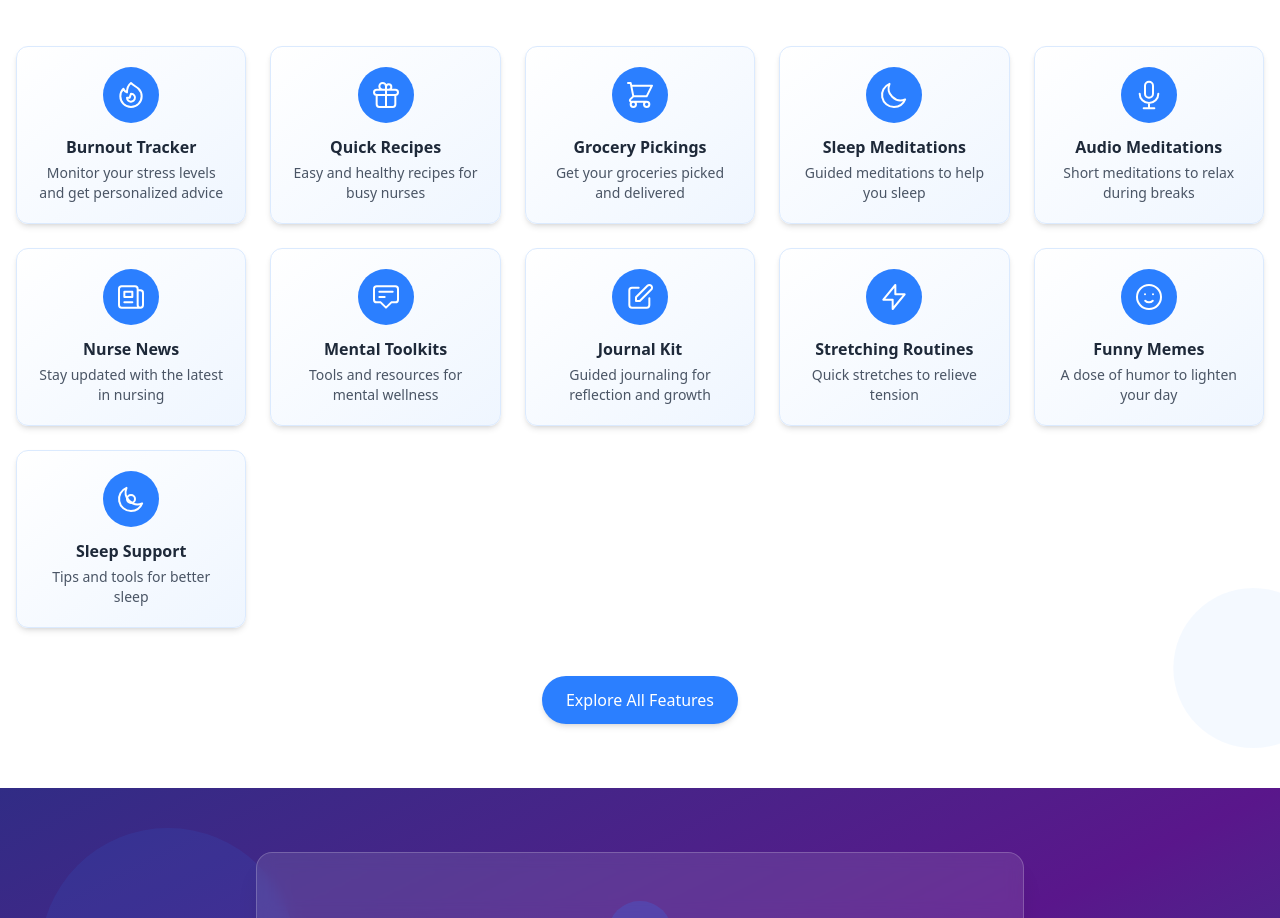
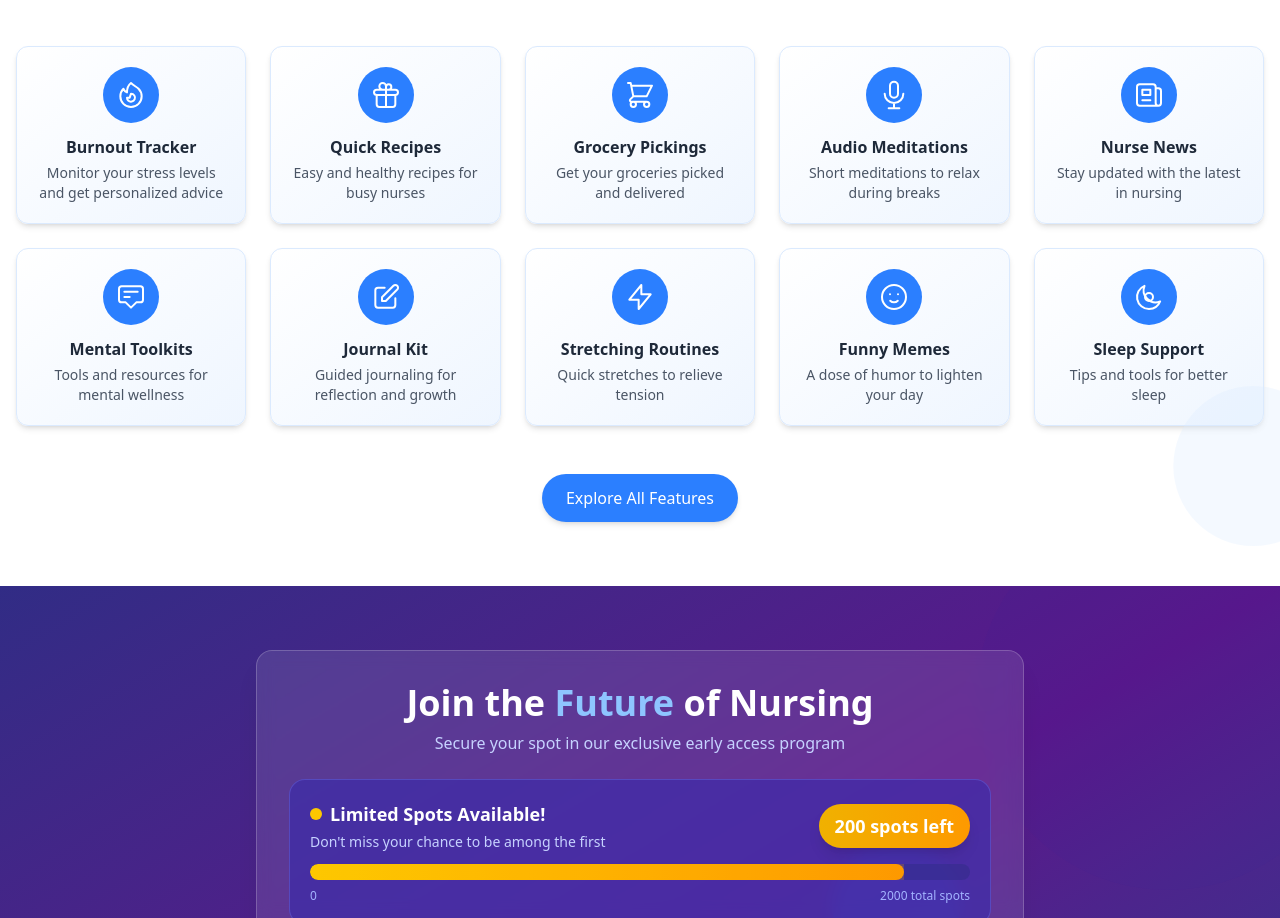
Before and after one commit to Thisalzzz/nursemoves-landing-page, a React (Vite) app: page / in a window 1280 px wide. Shown: the part 2860-3778 px from the top of the page. Built offline with nearby package versions, Linux system fonts and the light colour scheme.

Commit message:
slot bar and second form added

```diff
--- a/src/components/EmailCapture.jsx
+++ b/src/components/EmailCapture.jsx
@@ -1,136 +1,275 @@
-// src/components/EmailCapture.jsx
-import React, { useState } from 'react';
+import React, { useState, useEffect, useRef } from "react";
 
 const EmailCapture = () => {
-  const [email, setEmail] = useState('');
-  const [isSubmitting, setIsSubmitting] = useState(false);
+  const [name, setName] = useState("");
+  const [email, setEmail] = useState("");
+  const [position, setPosition] = useState("");
+  const [isLoading, setIsLoading] = useState(false);
   const [isSubmitted, setIsSubmitted] = useState(false);
+  const [progressWidth, setProgressWidth] = useState(0);
+  const [slotsRemaining, setSlotsRemaining] = useState(200);
+  const [pulse, setPulse] = useState(false);
+  const [inView, setInView] = useState(false);
+  const sectionRef = useRef(null);
 
-  const handleSubmit = (e) => {
+  // Set up intersection observer for scroll trigger
+  useEffect(() => {
+    const observer = new IntersectionObserver(
+      ([entry]) => {
+        if (entry.isIntersecting) {
+          setInView(true);
+          // Start animations when section comes into view
+          setProgressWidth(90); // 90% full = 200 remaining out of 2000 total
+
+          // Create pulsing effect
+          setPulse(true);
+          setTimeout(() => setPulse(false), 1000);
+
+          // Set interval for periodic pulsing
+          const pulseInterval = setInterval(() => {
+            setPulse(true);
+            setTimeout(() => setPulse(false), 1000);
+          }, 8000);
+
+          // Clean up observer and interval when component unmounts
+          return () => clearInterval(pulseInterval);
+        }
+      },
+      { threshold: 0.3 } // Trigger when 30% of section is visible
+    );
+
+    if (sectionRef.current) {
+      observer.observe(sectionRef.current);
+    }
+
+    return () => {
+      if (sectionRef.current) {
+        observer.unobserve(sectionRef.current);
+      }
+    };
+  }, []);
+
+  const handleSubmit = async (e) => {
     e.preventDefault();
-    if (!email) return;
 
-    setIsSubmitting(true);
-    // Simulate API call
-    setTimeout(() => {
-      setIsSubmitting(false);
+    if (!name.trim()) {
+      alert("Please enter your name");
+      return;
+    }
+    if (!email.trim()) {
+      alert("Please enter your email address");
+      return;
+    }
+    if (!/^\S+@\S+\.\S+$/.test(email)) {
+      alert("Please enter a valid email address");
+      return;
+    }
+    if (!position) {
+      alert("Please select your nursing section");
+      return;
+    }
+
+    setIsLoading(true);
+
+    try {
+      const response = await fetch(
+        "https://v1.nocodeapi.com/nursemoves/google_sheets/wSONYnesksfXcOGt?tabId=Sheet1",
+        {
+          method: "POST",
+          headers: { "Content-Type": "application/json" },
+          body: JSON.stringify([
+            [name, email, position, new Date().toISOString()],
+          ]),
+        }
+      );
+
+      const result = await response.json();
+
+      if (response.ok) {
         setIsSubmitted(true);
-      setEmail('');
-      // Reset after 5 seconds
+        setName("");
+        setEmail("");
+        setPosition("");
+        setSlotsRemaining(prev => Math.max(0, prev - 1)); // Decrement remaining slots
         setTimeout(() => setIsSubmitted(false), 5000);
-    }, 1500);
+      } else {
+        alert("Failed to submit. Please try again later.");
+        console.error("API Error:", result);
+      }
+    } catch (error) {
+      alert("An unexpected error occurred. Please try again.");
+      console.error("Submission Error:", error);
+    } finally {
+      setIsLoading(false);
+    }
   };
 
   return (
-    <section className="py-16 bg-gradient-to-br from-indigo-900 via-purple-900 to-blue-900 relative overflow-hidden">
+    <section
+      ref={sectionRef}
+      className="py-16 bg-gradient-to-br from-indigo-900 via-purple-900 to-blue-900 relative overflow-hidden"
+    >
       {/* Decorative elements */}
-      <div className="absolute top-0 left-0 w-full h-full opacity-10">
-        <div className="absolute top-10 left-10 w-64 h-64 rounded-full bg-blue-500 mix-blend-soft-light"></div>
-        <div className="absolute bottom-10 right-10 w-80 h-80 rounded-full bg-purple-500 mix-blend-soft-light"></div>
+      <div className="absolute top-0 left-0 w-full h-full overflow-hidden">
+        <div className="absolute -top-20 -right-20 w-96 h-96 rounded-full bg-indigo-800/20 animate-pulse-slow"></div>
+        <div className="absolute bottom-10 left-10 w-64 h-64 rounded-full bg-purple-700/20 animate-ping-slow"></div>
+        <div className="absolute top-1/3 right-1/4 w-32 h-32 rounded-full bg-blue-600/20 animate-pulse"></div>
       </div>
 
       <div className="container mx-auto px-4 relative z-10">
-        <div className="max-w-3xl mx-auto text-center">
-          <div className="bg-white/10 backdrop-blur-sm rounded-2xl p-8 md:p-12 border border-white/20 shadow-xl">
-            <div className="inline-flex items-center justify-center mb-6">
-              <div className="bg-blue-500/20 p-3 rounded-full">
-                <svg xmlns="http://www.w3.org/2000/svg" className="h-10 w-10 text-white" viewBox="0 0 24 24" fill="none" stroke="currentColor" strokeWidth="2" strokeLinecap="round" strokeLinejoin="round">
-                  <path d="M4 4h16c1.1 0 2 .9 2 2v12c0 1.1-.9 2-2 2H4c-1.1 0-2-.9-2-2V6c0-1.1.9-2 2-2z"></path>
-                  <polyline points="22,6 12,13 2,6"></polyline>
-                </svg>
+        <div className="max-w-3xl mx-auto text-center bg-white/10 backdrop-blur-sm p-8 rounded-2xl border border-white/20 shadow-xl">
+          <h2 className="text-4xl font-bold text-white mb-2">
+            Join the <span className="text-blue-300">Future</span> of Nursing
+          </h2>
+          <p className="text-indigo-200 mb-6">
+            Secure your spot in our exclusive early access program
+          </p>
+
+          {/* Slots Remaining Indicator - Only show animation when section is in view */}
+          <div className={`mb-8 transition-all duration-500 ${isSubmitted ? "opacity-0 h-0 overflow-hidden" : "opacity-100 h-auto"} ${inView ? "translate-y-0" : "translate-y-10 opacity-0"}`}>
+            <div className="relative bg-indigo-800/60 border border-indigo-400/30 rounded-2xl p-5 mb-4">
+              <div className="flex flex-col md:flex-row justify-between items-center mb-3 gap-4">
+                <div className="text-center md:text-left">
+                  <h3 className="text-lg font-bold text-white flex items-center justify-center md:justify-start">
+                    <span className={`inline-block w-3 h-3 rounded-full mr-2 ${pulse ? 'animate-ping bg-yellow-400' : 'bg-yellow-400'}`}></span>
+                    Limited Spots Available!
+                  </h3>
+                  <p className="text-indigo-200 text-sm mt-1">
+                    Don't miss your chance to be among the first
+                  </p>
+                </div>
+                <div className="bg-gradient-to-r from-yellow-500 to-amber-500 rounded-full px-4 py-2 shadow-lg transform hover:scale-105 transition-transform">
+                  <span className="text-white font-bold text-lg">
+                    {slotsRemaining} spots left
+                  </span>
                 </div>
               </div>
 
-            <h2 className="text-3xl md:text-4xl font-bold text-white mb-4 tracking-tight">
-              Join the <span className="text-blue-300">Future</span> of Nursing
-            </h2>
+              <div className="relative w-full h-4 bg-indigo-900/50 rounded-full overflow-hidden">
+                <div
+                  className="absolute top-0 left-0 h-full bg-gradient-to-r from-yellow-400 to-amber-500 rounded-full transition-all duration-1000 ease-out"
+                  style={{ width: `${progressWidth}%` }}
+                >
+                  <div className="absolute top-0 left-0 w-full h-full bg-gradient-to-r from-yellow-400/30 to-amber-500/30 animate-pulse"></div>
+                </div>
+              </div>
 
-            <p className="text-xl text-blue-100 mb-8 max-w-2xl mx-auto leading-relaxed">
-              Be the first to experience our revolutionary platform. Join our exclusive waitlist for early access and updates.
-            </p>
+              <div className="flex justify-between mt-2 text-xs text-indigo-300">
+                <span>0</span>
+                <span>2000 total spots</span>
+              </div>
+            </div>
+          </div>
 
           {isSubmitted ? (
-              <div className="bg-green-500/20 border border-green-400/30 rounded-xl py-6 px-8 max-w-lg mx-auto transition-all duration-500 animate-pulse">
-                <div className="flex items-center justify-center gap-3">
-                  <svg xmlns="http://www.w3.org/2000/svg" className="h-7 w-7 text-green-300" viewBox="0 0 24 24" fill="none" stroke="currentColor" strokeWidth="2" strokeLinecap="round" strokeLinejoin="round">
-                    <path d="M22 11.08V12a10 10 0 1 1-5.93-9.14"></path>
-                    <polyline points="22 4 12 14.01 9 11.01"></polyline>
+            <div className="bg-gradient-to-r from-green-500/20 to-emerald-500/20 border border-green-400/30 rounded-2xl py-8 px-8 animate-pulse">
+              <div className="flex flex-col items-center">
+                <svg xmlns="http://www.w3.org/2000/svg" className="h-16 w-16 text-green-400 mb-4" fill="none" viewBox="0 0 24 24" stroke="currentColor">
+                  <path strokeLinecap="round" strokeLinejoin="round" strokeWidth={2} d="M9 12l2 2 4-4m6 2a9 9 0 11-18 0 9 9 0 0118 0z" />
                 </svg>
-                  <span className="text-green-100 text-lg font-medium">
+                <span className="text-green-100 text-xl font-medium">
                   Thank you! We'll notify you when we launch.
                 </span>
+                <p className="text-green-200 mt-2">
+                  You've secured your spot among the first {2000 - slotsRemaining} nurses!
+                </p>
               </div>
             </div>
           ) : (
-              <form onSubmit={handleSubmit} className="flex flex-col sm:flex-row gap-3 max-w-lg mx-auto">
-                <div className="relative flex-grow">
+            <form onSubmit={handleSubmit} className="space-y-4 max-w-lg mx-auto">
+              <div className="relative">
+                <input
+                  type="text"
+                  placeholder="Name"
+                  value={name}
+                  onChange={(e) => setName(e.target.value)}
+                  className="w-full px-4 py-3 bg-white/90 border border-gray-300 rounded-lg focus:ring-2 focus:ring-blue-500 focus:border-transparent shadow-sm"
+                  required
+                />
+                <svg xmlns="http://www.w3.org/2000/svg" className="h-5 w-5 text-gray-400 absolute right-3 top-3.5" fill="none" viewBox="0 0 24 24" stroke="currentColor">
+                  <path strokeLinecap="round" strokeLinejoin="round" strokeWidth={2} d="M16 7a4 4 0 11-8 0 4 4 0 018 0zM12 14a7 7 0 00-7 7h14a7 7 0 00-7-7z" />
+                </svg>
+              </div>
+
+              <div className="relative">
                 <input
                   type="email"
-                    placeholder="Your email address"
-                    className="w-full px-5 py-4 rounded-xl bg-white/10 backdrop-blur-sm border border-white/20 text-white placeholder-blue-200 focus:outline-none focus:ring-2 focus:ring-blue-400 focus:border-transparent transition-all duration-300"
+                  placeholder="Email address"
                   value={email}
                   onChange={(e) => setEmail(e.target.value)}
+                  className="w-full px-4 py-3 bg-white/90 border border-gray-300 rounded-lg focus:ring-2 focus:ring-blue-500 focus:border-transparent shadow-sm"
                   required
                 />
-                  <svg xmlns="http://www.w3.org/2000/svg" className="h-5 w-5 text-blue-300 absolute right-4 top-1/2 transform -translate-y-1/2" viewBox="0 0 24 24" fill="none" stroke="currentColor" strokeWidth="2" strokeLinecap="round" strokeLinejoin="round">
-                    <path d="M4 4h16c1.1 0 2 .9 2 2v12c0 1.1-.9 2-2 2H4c-1.1 0-2-.9-2-2V6c0-1.1.9-2 2-2z"></path>
-                    <polyline points="22,6 12,13 2,6"></polyline>
+                <svg xmlns="http://www.w3.org/2000/svg" className="h-5 w-5 text-gray-400 absolute right-3 top-3.5" fill="none" viewBox="0 0 24 24" stroke="currentColor">
+                  <path strokeLinecap="round" strokeLinejoin="round" strokeWidth={2} d="M3 8l7.89 5.26a2 2 0 002.22 0L21 8M5 19h14a2 2 0 002-2V7a2 2 0 00-2-2H5a2 2 0 00-2 2v10a2 2 0 002 2z" />
                 </svg>
               </div>
+
+              <div className="relative">
+                <select
+                  value={position}
+                  onChange={(e) => setPosition(e.target.value)}
+                  className="w-full px-4 py-3 bg-white/90 border border-gray-300 rounded-lg appearance-none focus:ring-2 focus:ring-blue-500 focus:border-transparent shadow-sm"
+                  required
+                >
+                  <option value="" disabled>
+                    Select your section
+                  </option>
+                  <option value="paediatric">Paediatric</option>
+                  <option value="icu">ICU</option>
+                  <option value="emergency">Emergency</option>
+                  <option value="surgical">Surgical</option>
+                  <option value="other">Other</option>
+                </select>
+                <svg xmlns="http://www.w3.org/2000/svg" className="h-5 w-5 text-gray-400 absolute right-3 top-3.5 pointer-events-none" fill="none" viewBox="0 0 24 24" stroke="currentColor">
+                  <path strokeLinecap="round" strokeLinejoin="round" strokeWidth={2} d="M19 9l-7 7-7-7" />
+                </svg>
+              </div>
+
               <button
                 type="submit"
-                  disabled={isSubmitting}
-                  className="bg-gradient-to-r from-blue-500 to-indigo-600 hover:from-blue-400 hover:to-indigo-500 text-white font-bold py-4 px-7 rounded-xl hover:shadow-lg transition-all duration-300 transform hover:-translate-y-0.5 focus:ring-2 focus:ring-blue-300 focus:ring-opacity-50 focus:outline-none relative overflow-hidden"
+                disabled={isLoading}
+                className={`w-full bg-gradient-to-r from-blue-600 to-indigo-700 text-white py-3 rounded-lg font-bold text-lg transition-all transform hover:scale-[1.02] shadow-lg ${
+                  isLoading ? "opacity-80 cursor-not-allowed" : "hover:shadow-blue-500/30"
+                }`}
               >
-                  {isSubmitting ? (
-                    <span className="flex items-center justify-center">
-                      <svg className="animate-spin -ml-1 mr-2 h-5 w-5 text-white" xmlns="http://www.w3.org/2000/svg" fill="none" viewBox="0 0 24 24">
+                {isLoading ? (
+                  <div className="flex items-center justify-center">
+                    <svg className="animate-spin -ml-1 mr-3 h-5 w-5 text-white" xmlns="http://www.w3.org/2000/svg" fill="none" viewBox="0 0 24 24">
                       <circle className="opacity-25" cx="12" cy="12" r="10" stroke="currentColor" strokeWidth="4"></circle>
                       <path className="opacity-75" fill="currentColor" d="M4 12a8 8 0 018-8V0C5.373 0 0 5.373 0 12h4zm2 5.291A7.962 7.962 0 014 12H0c0 3.042 1.135 5.824 3 7.938l3-2.647z"></path>
                     </svg>
-                      Processing...
-                    </span>
+                    Securing your spot...
+                  </div>
                 ) : (
-                    <span className="flex items-center justify-center">
-                      Notify Me
-                      <svg xmlns="http://www.w3.org/2000/svg" className="h-5 w-5 ml-2" viewBox="0 0 24 24" fill="none" stroke="currentColor" strokeWidth="2" strokeLinecap="round" strokeLinejoin="round">
-                        <line x1="5" y1="12" x2="19" y2="12"></line>
-                        <polyline points="12 5 19 12 12 19"></polyline>
-                      </svg>
-                    </span>
+                  "Pre-Subscribe Now"
                 )}
               </button>
+
+              <p className="text-indigo-200 text-sm pt-2">
+                Join {2000 - slotsRemaining} nurses who have already secured early access
+              </p>
             </form>
           )}
-
-            <p className="text-blue-200 text-sm mt-5 opacity-80 max-w-lg mx-auto">
-              We respect your privacy. Unsubscribe at any time. No spam, ever.
-            </p>
+        </div>
       </div>
 
-          <div className="mt-10 flex flex-wrap justify-center gap-6">
-            <div className="flex items-center gap-2">
-              <div className="flex -space-x-2">
-                {[1, 2, 3].map((item) => (
-                  <div key={item} className="w-8 h-8 rounded-full bg-blue-400 border-2 border-blue-800"></div>
-                ))}
-              </div>
-              <span className="text-blue-200 text-sm">
-                Join <span className="font-medium text-white">850+</span> nurses
-              </span>
-            </div>
-
-            <div className="flex items-center gap-2">
-              <svg xmlns="http://www.w3.org/2000/svg" className="h-5 w-5 text-yellow-400" viewBox="0 0 20 20" fill="currentColor">
-                <path d="M9.049 2.927c.3-.921 1.603-.921 1.902 0l1.07 3.292a1 1 0 00.95.69h3.462c.969 0 1.371 1.24.588 1.81l-2.8 2.034a1 1 0 00-.364 1.118l1.07 3.292c.3.921-.755 1.688-1.54 1.118l-2.8-2.034a1 1 0 00-1.175 0l-2.8 2.034c-.784.57-1.838-.197-1.539-1.118l1.07-3.292a1 1 0 00-.364-1.118L2.98 8.72c-.783-.57-.38-1.81.588-1.81h3.461a1 1 0 00.951-.69l1.07-3.292z" />
-              </svg>
-              <span className="text-blue-200 text-sm">
-                Trusted by healthcare professionals
-              </span>
-            </div>
-          </div>
-        </div>
-      </div>
+      <style jsx>{`
+        @keyframes pulse-slow {
+          0%, 100% { opacity: 0.2; }
+          50% { opacity: 0.4; }
+        }
+        @keyframes ping-slow {
+          0% { transform: scale(0.8); opacity: 0.8; }
+          100% { transform: scale(2.5); opacity: 0; }
+        }
+        .animate-pulse-slow {
+          animation: pulse-slow 4s cubic-bezier(0.4, 0, 0.6, 1) infinite;
+        }
+        .animate-ping-slow {
+          animation: ping-slow 3s cubic-bezier(0, 0, 0.2, 1) infinite;
+        }
+      `}</style>
     </section>
   );
 };
--- a/src/components/FeaturesSection.jsx
+++ b/src/components/FeaturesSection.jsx
@@ -29,15 +29,6 @@ const features = [
     icon: (
       <svg xmlns="http://www.w3.org/2000/svg" className="h-8 w-8" fill="none" viewBox="0 0 24 24" stroke="currentColor">
         <path strokeLinecap="round" strokeLinejoin="round" strokeWidth={1.5} d="M3 3h2l.4 2M7 13h10l4-8H5.4M7 13L5.4 5M7 13l-2.293 2.293c-.63.63-.184 1.707.707 1.707H17m0 0a2 2 0 100 4 2 2 0 000-4zm-8 2a2 2 0 11-4 0 2 2 0 014 0z" />
-      </svg>
-    )
-  },
-  {
-    title: "Sleep Meditations",
-    description: "Guided meditations to help you sleep",
-    icon: (
-      <svg xmlns="http://www.w3.org/2000/svg" className="h-8 w-8" fill="none" viewBox="0 0 24 24" stroke="currentColor">
-        <path strokeLinecap="round" strokeLinejoin="round" strokeWidth={1.5} d="M20.354 15.354A9 9 0 018.646 3.646 9.003 9.003 0 0012 21a9.003 9.003 0 008.354-5.646z" />
       </svg>
     )
   },
```
Lines whose indentation alone changed are shown as unchanged.
